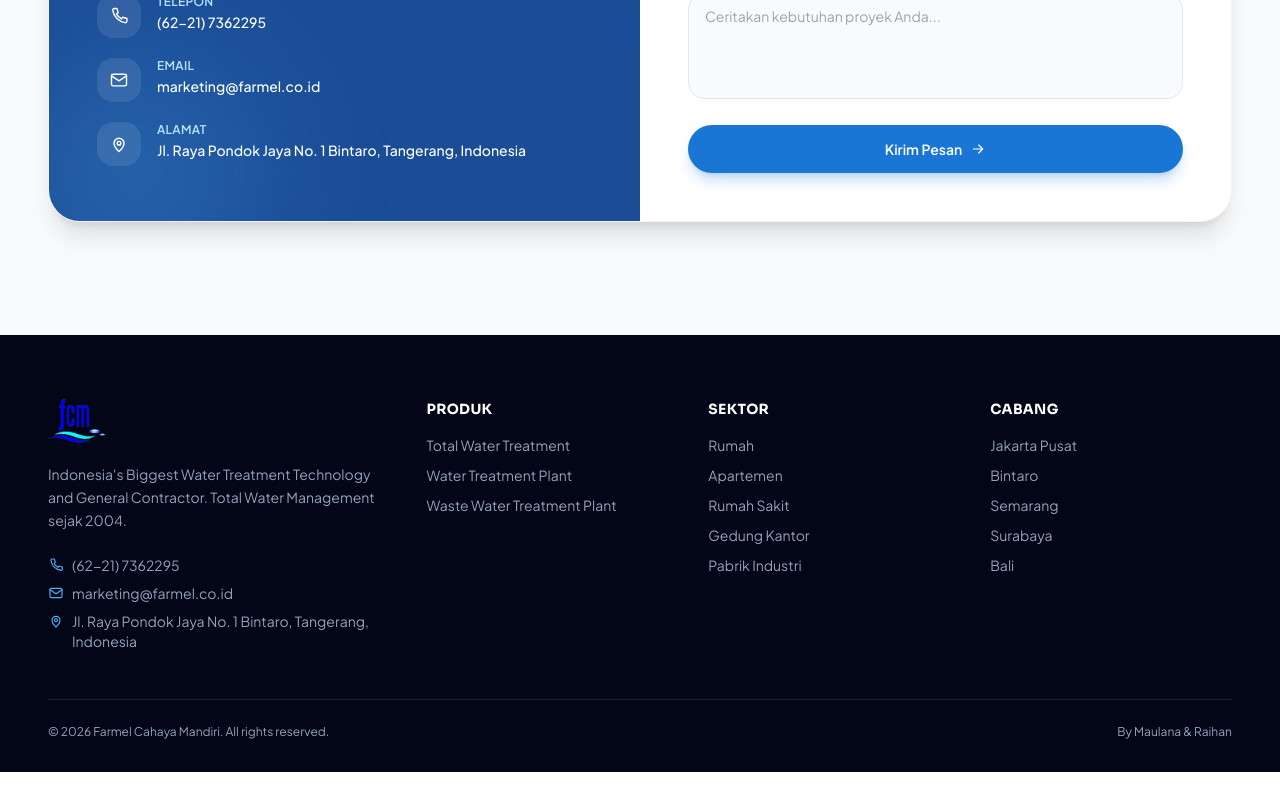
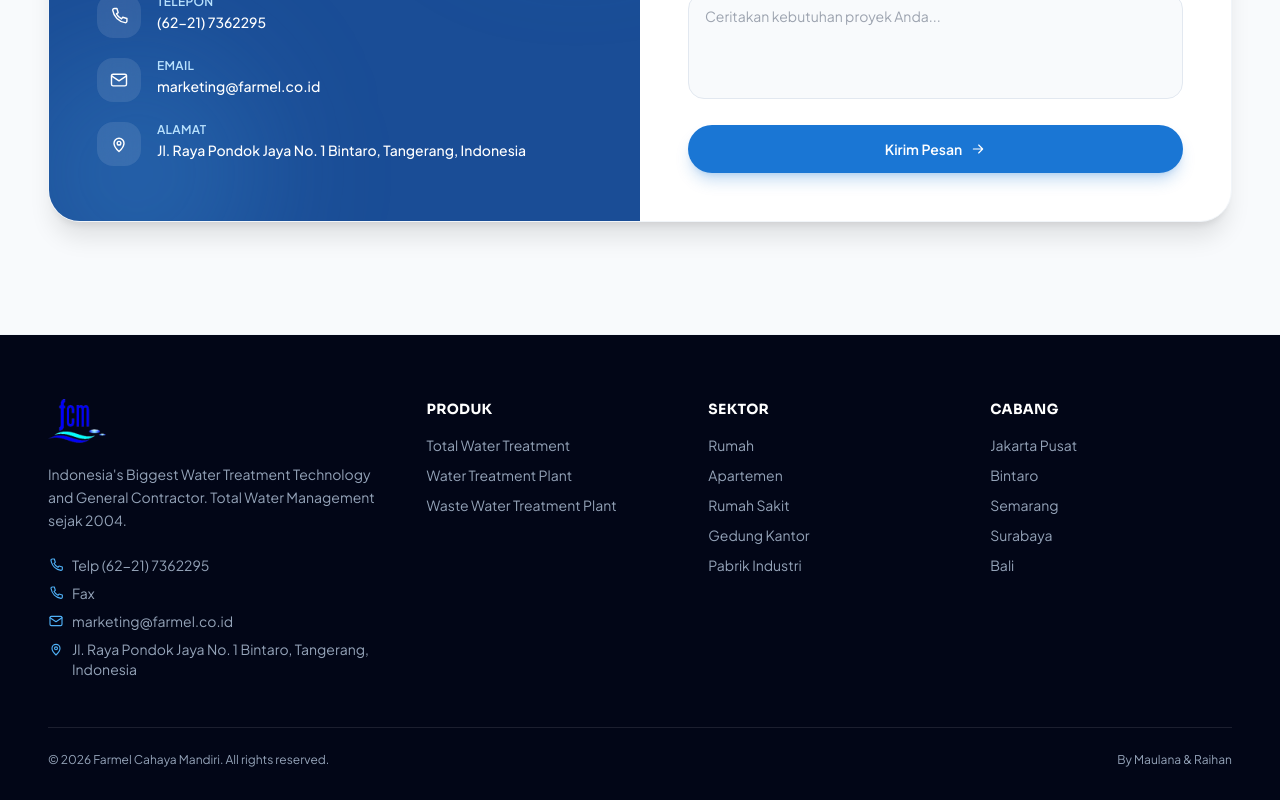
Before and after one commit to onlybot12/Farmel, a React (Vite) app: page / in a window 1280 px wide. Shown: the part 8836-9636 px from the top of the page. Before the commit the page ends 9608 px from the top, so only its background shows below. Built offline with nearby package versions, Linux system fonts and the light colour scheme.

Commit message:
Update Footer.tsx

```diff
--- a/src/components/Footer.tsx
+++ b/src/components/Footer.tsx
@@ -38,7 +38,8 @@ export function Footer() {
               Total Water Management sejak 2004.
             </p>
             <div className="mt-6 space-y-2 text-sm">
-              <p className="flex items-center gap-2"><Icon name="phone" className="h-4 w-4 text-brand-400" /> {contact.phone}</p>
+              <p className="flex items-center gap-2"><Icon name="phone" className="h-4 w-4 text-brand-400" /> Telp  {contact.phone}</p>
+              <p className="flex items-center gap-2"><Icon name="phone" className="h-4 w-4 text-brand-400" /> Fax  {contact.phone2}</p>
               <p className="flex items-center gap-2"><Icon name="mail" className="h-4 w-4 text-brand-400" /> {contact.email}</p>
               <p className="flex items-start gap-2"><Icon name="pin" className="mt-0.5 h-4 w-4 shrink-0 text-brand-400" /> {contact.address}</p>
             </div>
```
